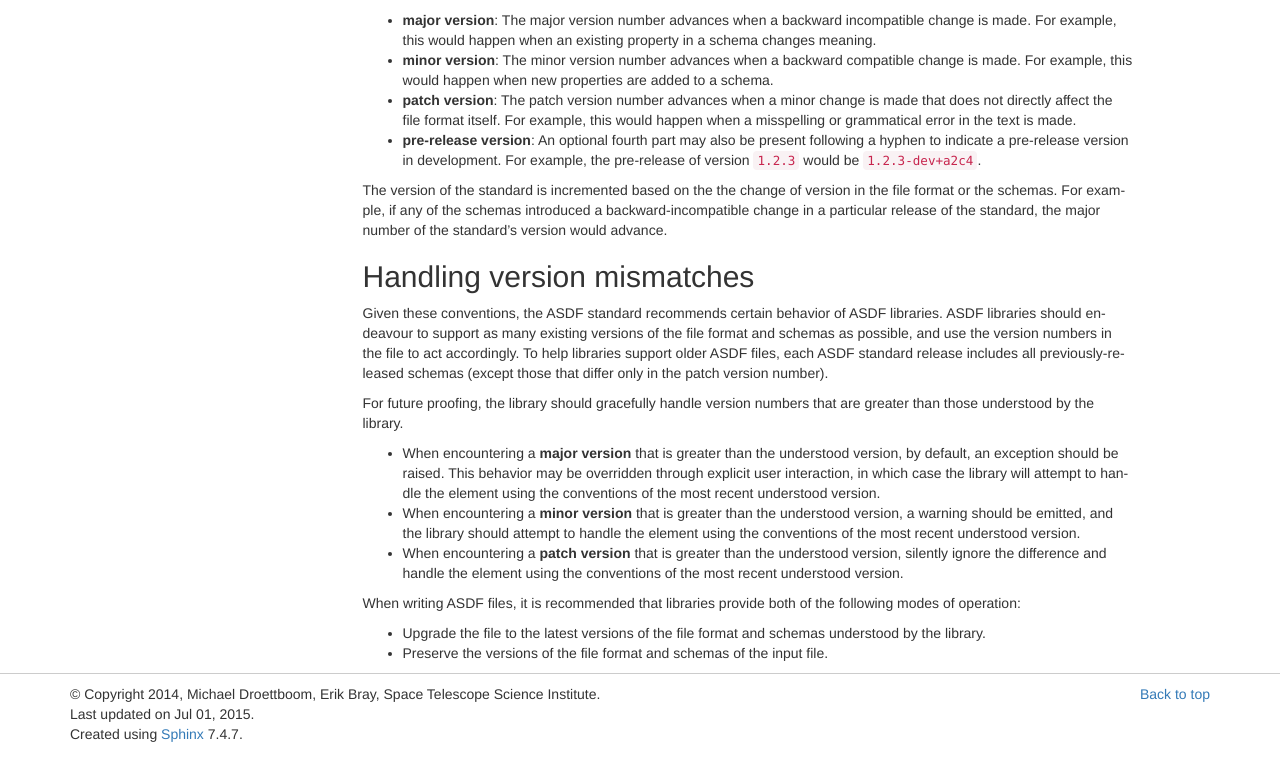
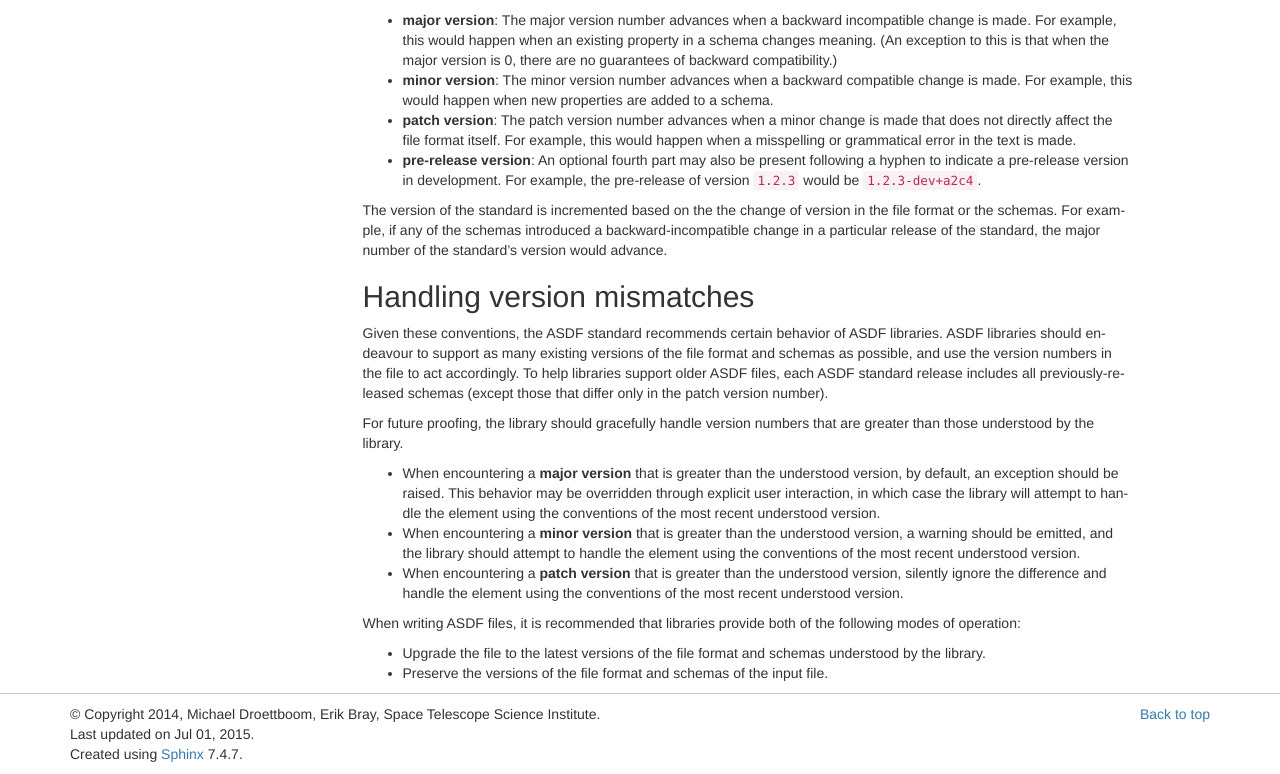
Before and after one commit to asdf-format/asdf-standard, a Sphinx documentation site: the page built from source/versioning.rst, in a window 1280 px wide and 1134 px high. Shown: the part 360-1134 px from the top of the window. Built offline with Sphinx 7.4.7, drawn with Linux system fonts in a browser that asks for light colours; pages that are not in the unit, such as notebooks, are missing from menus.

Commit message:
Mention major version 0

```diff
--- a/source/versioning.rst
+++ b/source/versioning.rst
@@ -32,6 +32,8 @@ specification.
 - **major version**: The major version number advances when a
   backward incompatible change is made.  For example, this would
   happen when an existing property in a schema changes meaning.
+  (An exception to this is that when the major version is 0, there
+  are no guarantees of backward compatibility.)
 
 - **minor version**: The minor version number advances when a
   backward compatible change is made.  For example, this would
```
